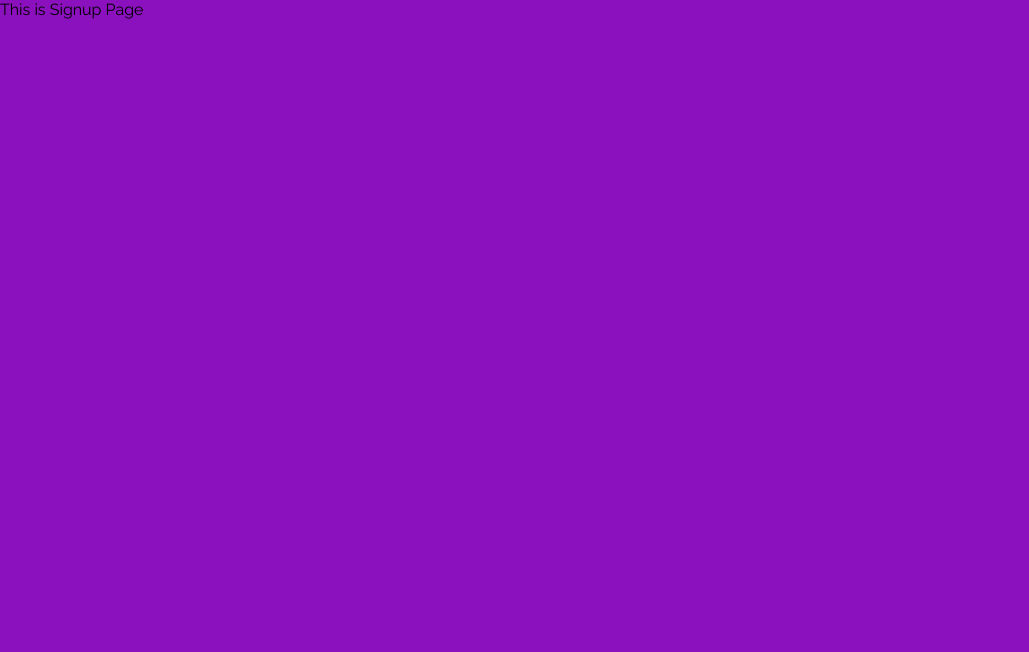
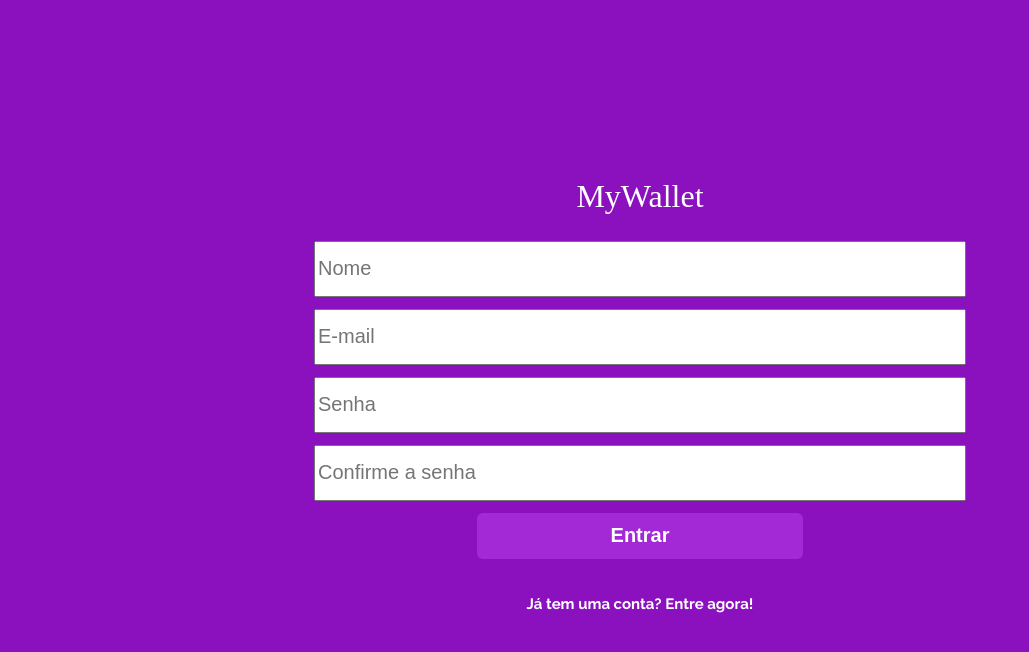
Before and after one commit to marykarakida/projeto13-mywallet-front, a React (Create React App) app: page /cadastro in a window 1280 px wide. Shown: the top 652 px of the page, without its empty margins (0-1029 px from the left). Built offline with nearby package versions, Linux system fonts and the light colour scheme; a web font is replaced by a local one.

Commit message:
style: create basic layout for Signup Page

```diff
--- a/src/components/Login.js
+++ b/src/components/Signup.js
@@ -2,17 +2,26 @@ import styled from 'styled-components';
 import { useState } from 'react';
 import { Link } from 'react-router-dom';
 
-export default function Login() {
+export default function LoginPage() {
+	const [name, setName] = useState('');
 	const [email, setEmail] = useState('');
 	const [password, setPassword] = useState('');
+	const [passwordConfirmation, setPasswordConfirmation] = useState('');
 
-	const loginToApp = (event) => {
+	const registerUser = (event) => {
 		event.preventDefault();
 	};
 
 	return (
 		<Container>
-			<Forms onSubmit={loginToApp}>
+			<Forms onSubmit={registerUser}>
+				<input
+					required
+					type="text"
+					placeholder="Nome"
+					value={name}
+					onChange={(e) => setName(e.target.value)}
+				/>
 				<input
 					required
 					type="email"
@@ -23,13 +32,20 @@ export default function Login() {
 				<input
 					required
 					type="password"
-					placeholder="senha"
+					placeholder="Senha"
 					value={password}
 					onChange={(e) => setPassword(e.target.value)}
 				/>
+				<input
+					required
+					type="password"
+					placeholder="Confirme a senha"
+					value={passwordConfirmation}
+					onChange={(e) => setPasswordConfirmation(e.target.value)}
+				/>
 				<Button type="submit">Entrar</Button>
 			</Forms>
-			<SignupLink to="/cadastro">Primeira vez? Cadastre-se!</SignupLink>
+			<LoginLink to="/">Já tem uma conta? Entre agora!</LoginLink>
 		</Container>
 	);
 }
@@ -75,7 +91,7 @@ const Button = styled.button`
 	cursor: pointer;
 `;
 
-const SignupLink = styled(Link)`
+const LoginLink = styled(Link)`
 	margin: 36px 0;
 	font-weight: 700;
 	font-size: 15px;
--- a/src/pages/SignupPage.js
+++ b/src/pages/SignupPage.js
@@ -1,3 +1,22 @@
+import styled from 'styled-components';
+
+import Logo from '../components/Logo';
+import Signup from '../components/Signup';
+
 export default function SignupPage() {
-	return <h1>This is Signup Page</h1>;
+	return (
+		<Page>
+			<Logo />
+			<Signup />
+		</Page>
+	);
 }
+
+const Page = styled.div`
+	display: flex;
+	flex-direction: column;
+	justify-content: center;
+	align-items: center;
+	min-height: 100vh;
+	width: 100%;
+`;
```
